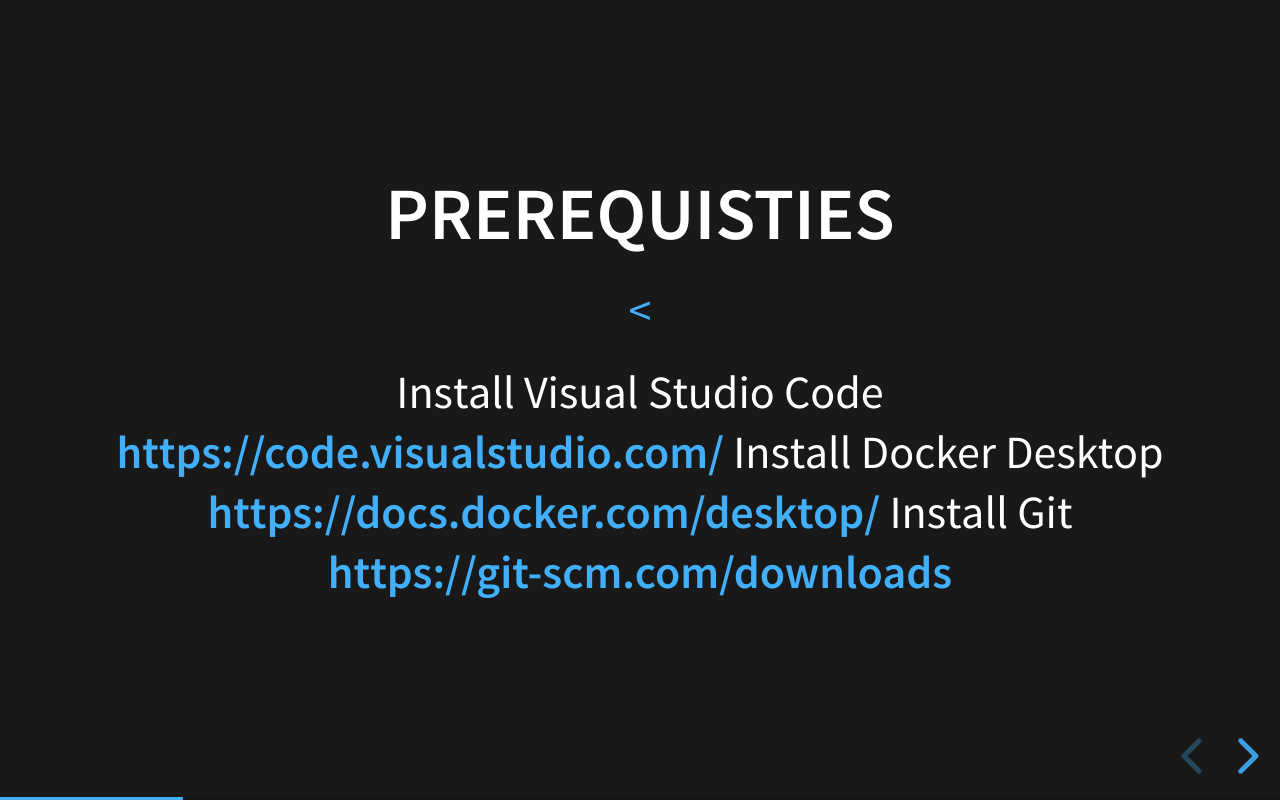
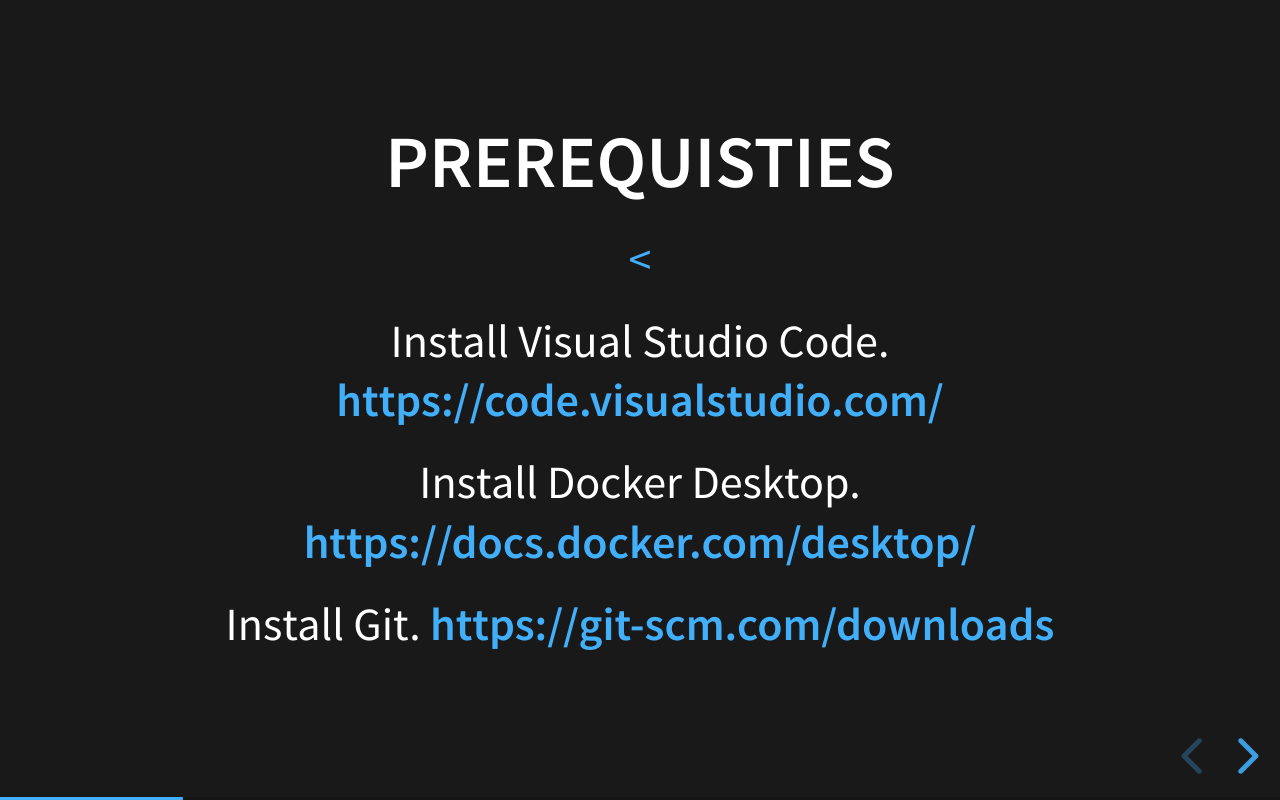
Before and after one commit to carldubois/wwt-gsd_automation-enablement, a plain HTML site: page index.html in a window 1280 px wide. Both pictures are taken after a click on the button "next slide". Drawn offline with nearby package versions, Linux system fonts and the light colour scheme; some packages are replaced by stand-ins of ours.

Commit message:
Deploying to gh-pages from  @ 8cac0a1f8ee249c31f1dd83996cbc1efdad28a89 🚀

```diff
--- a/index.html
+++ b/index.html
@@ -30,9 +30,14 @@
 
 [<](#/)
 
-Install Visual Studio Code **https://code.visualstudio.com/**
-Install Docker Desktop **https://docs.docker.com/desktop/**
-Install Git **https://git-scm.com/downloads**
+Install Visual Studio Code.
+**https://code.visualstudio.com/**
+
+Install Docker Desktop.
+**https://docs.docker.com/desktop/**
+
+Install Git.
+**https://git-scm.com/downloads**
 </script></section><section  data-markdown><script type="text/template">
 ## Development Environments - (On Boarding)
 
```
Also changed, not shown: slides.html (+8 -3 lines).
